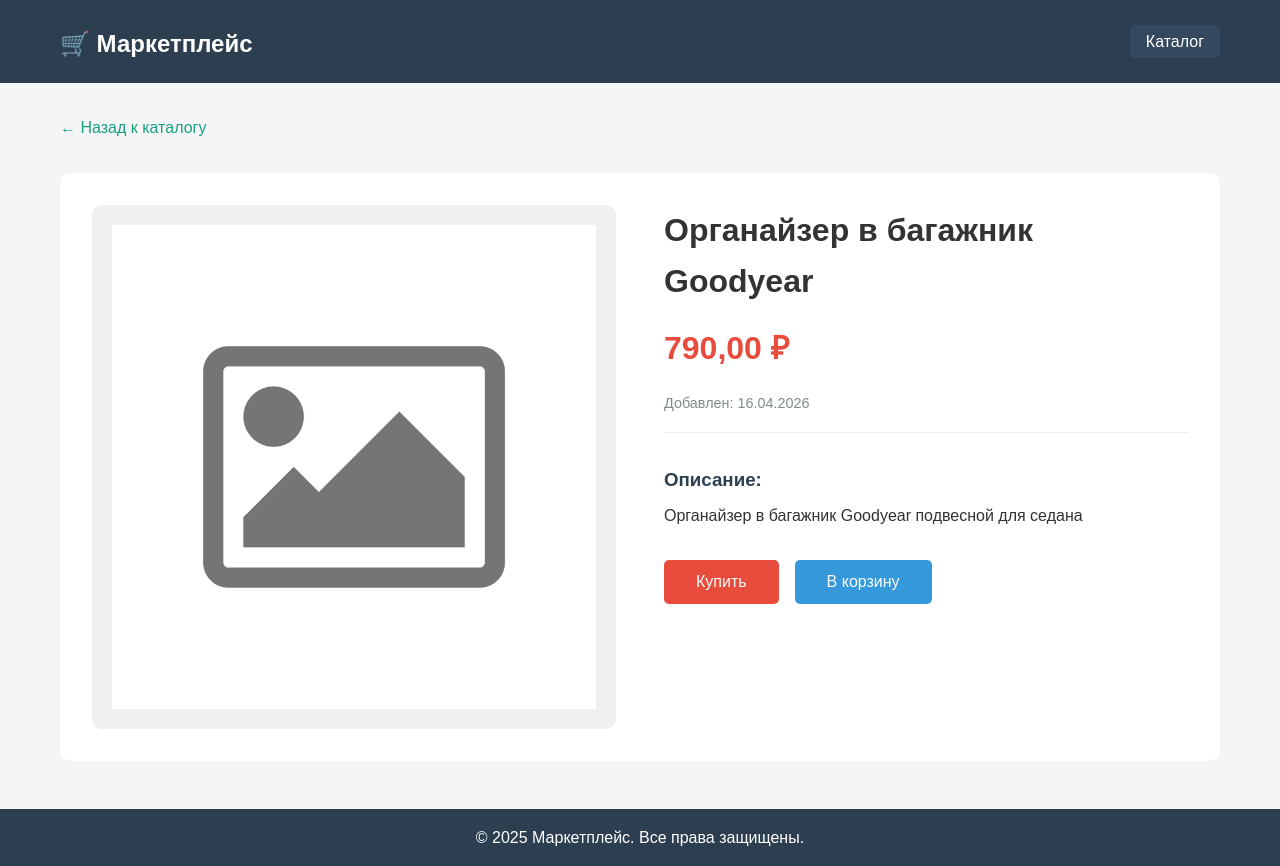
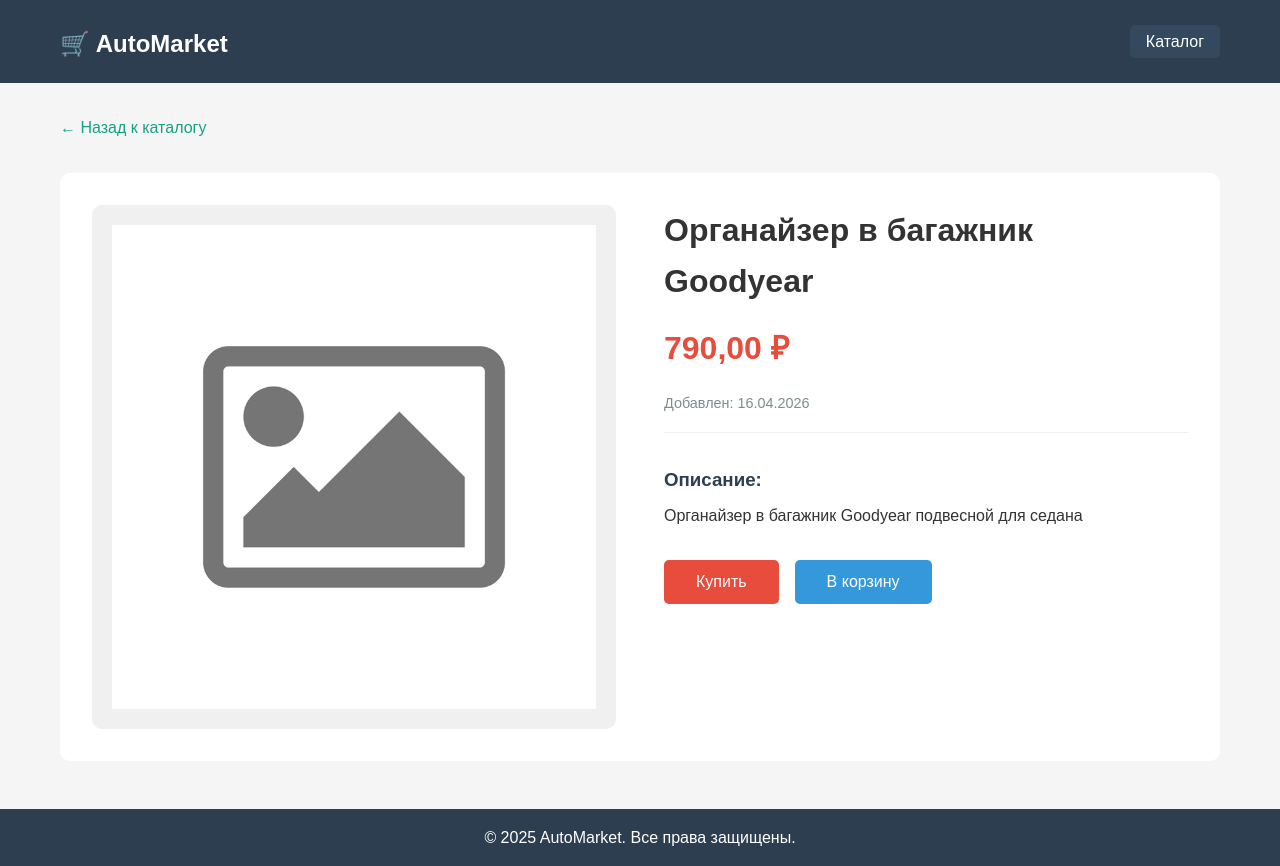
Before and after one commit to Raa5ty/Marketplace_Project, a Django app: page /product/5/ in a window 1280 px wide. Run offline with Django 5.2, Linux system fonts and the light colour scheme; data comes from the database, SQL or seed files in the repository.

Commit message:
Add README.

```diff
--- a/templates/shop_app/base.html
+++ b/templates/shop_app/base.html
@@ -5,7 +5,7 @@
 <head>
     <meta charset="UTF-8">
     <meta name="viewport" content="width=device-width, initial-scale=1.0">
-    <title>{% block title %}Маркетплейс{% endblock %}</title>
+    <title>{% block title %}AutoMarket{% endblock %}</title>
 
     <!-- Подключаем CSS -->
     <link rel="stylesheet" href="{% static 'css/style.css' %}">
@@ -17,7 +17,7 @@
         <div class="container">
             <div class="header-content">
                 <h1>
-                    <a href="{% url 'product_list' %}" class="logo">🛒 Маркетплейс</a>
+                    <a href="{% url 'product_list' %}" class="logo">🛒 AutoMarket</a>
                 </h1>
                 <nav>
                     <a href="{% url 'product_list' %}">Каталог</a>
@@ -35,7 +35,7 @@
 
     <footer>
         <div class="container">
-            <p>&copy; 2025 Маркетплейс. Все права защищены.</p>
+            <p>&copy; 2025 AutoMarket. Все права защищены.</p>
         </div>
     </footer>
 
```
Also changed, not shown: README.md (added).
